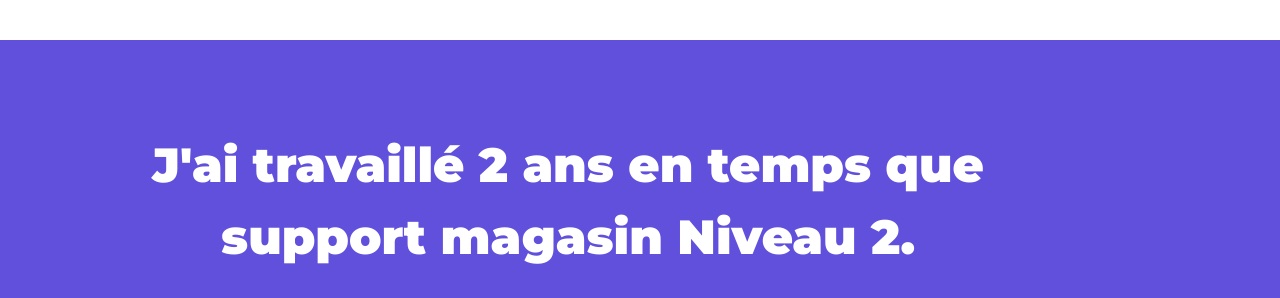
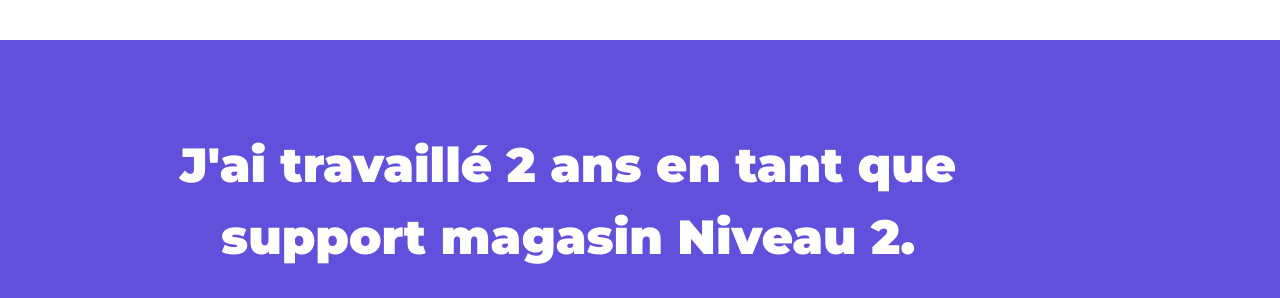
Before and after one commit to Alex1s-C/bootstrapCV.github.io, a plain HTML site: page index.html in a window 1280 px wide. Shown: the part 1020-1318 px from the top of the page. Drawn offline with nearby package versions, Linux system fonts and the light colour scheme.

Commit message:
Add files via upload

```diff
--- a/index.html
+++ b/index.html
@@ -81,7 +81,7 @@
     <div id="testiCarousel" class="carousel slide" data-ride="carousel">
       <div class="carousel-inner">
         <div class="carousel-item active">
-          <h2>J'ai travaillé 2 ans en temps que support magasin Niveau 2.</h2>
+          <h2>J'ai travaillé 2 ans en tant que support magasin Niveau 2.</h2>
           <img class="testiImages" src="images/idkids.png" alt="idkidsLogo">
           <em>IDKIDS, Roubaix</em>
         </div>
```
